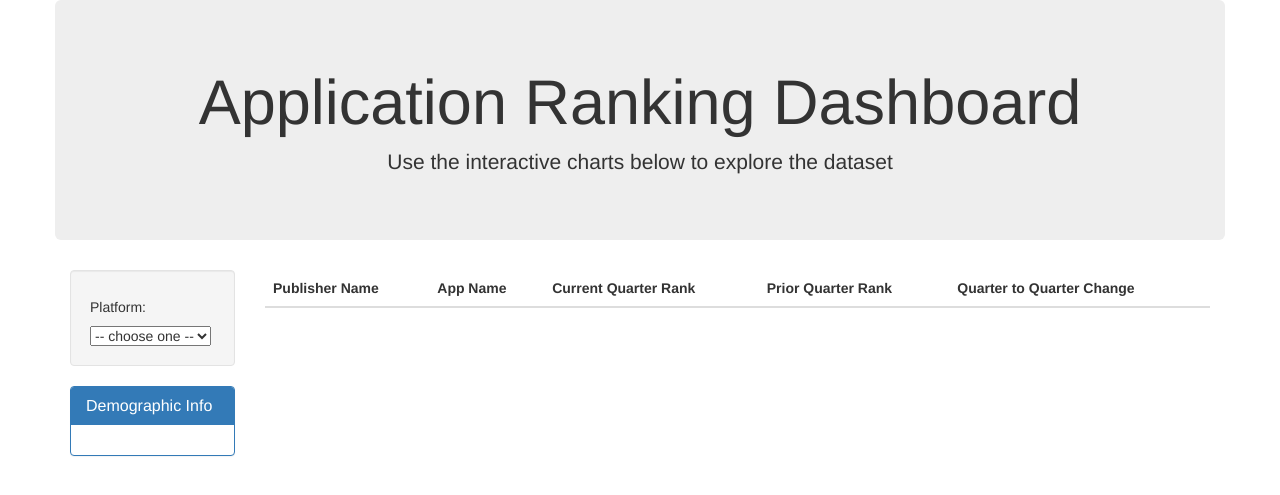
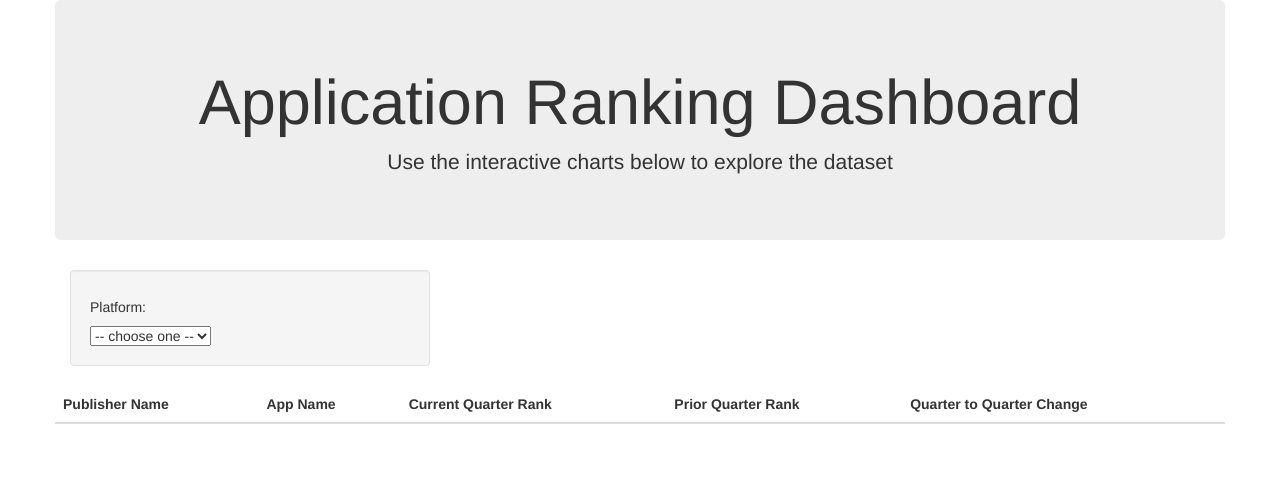
Before and after one commit to VizViper/app-analytics-dash, a Flask app: page / in a window 1280 px wide. Shown: the top 495 px of the page. Run offline with Flask 2, Linux system fonts and the light colour scheme; lists and menus that the app fills with data are empty; parts of the project's set-up code (start-up, migrations or seed data) failed here and were passed over; some libraries are stand-ins or nearby versions.

Commit message:
tweaks app.js and html pages

```diff
--- a/app_rankings.py
+++ b/app_rankings.py
@@ -9,7 +9,7 @@ from flask import Flask, jsonify, render_template
 #################################################
 # Database Setup
 #################################################
-engine = create_engine("postgresql://postgres:soemace123@localhost:5432/app_rankings")
+engine = create_engine("postgresql://postgres:postgres@localhost:5432/app_rankings")
 
 # reflect an existing database into a new model
 Base = automap_base()
--- a/static/js/app.js
+++ b/static/js/app.js
@@ -90,3 +90,18 @@ function platformSelect(){
         };
     });
 };
+
+// Function for appending rows and columns to table based on filtered applications
+filteredApps.forEach((filteredApp) => {
+    var row = tbody.append("tr");
+    Object.entries(filteredApp).forEach(([key, value]) => {
+      var cell = row.append("td");
+      cell.text(value);
+    });
+  });
+
+// When the browser loads, makeResponsive() is called.
+makeResponsive();
+
+// When the browser window is resized, makeResponsive() is called.
+d3.select(window).on("resize", makeResponsive);
--- a/templates/index.html
+++ b/templates/index.html
@@ -19,8 +19,8 @@
         <p>Use the interactive charts below to explore the dataset</p>
       </div>
     </div>
-    <div class="row">
-      <div class="col-md-2">
+    <div class="row justify-content-md-center">
+      <div class="col col-lg-4">
         <div class="well">
             <h5>Platform:</h5>
             <select id="platformSelection" onchange = "platformSelect(this.value)">
@@ -33,14 +33,9 @@
                 <select id="selDataset" onchange="optionChanged(this.value)"></select>
             </div>
         </div>
-        <div class="panel panel-primary">
-          <div class="panel-heading">
-            <h3 class="panel-title">Demographic Info</h3>
-          </div>
-          <div id="sample-metadata" class="panel-body"></div>
-        </div>
-      </div>
-      <div class="col-md-10">
+    </div>
+    <div class="row">
+      <div class="col-md-12">
         <table id="summary-table" class="table table-striped table-inverse">
             <thead>
               <tr>
```
Also changed, not shown: 1 other file.
